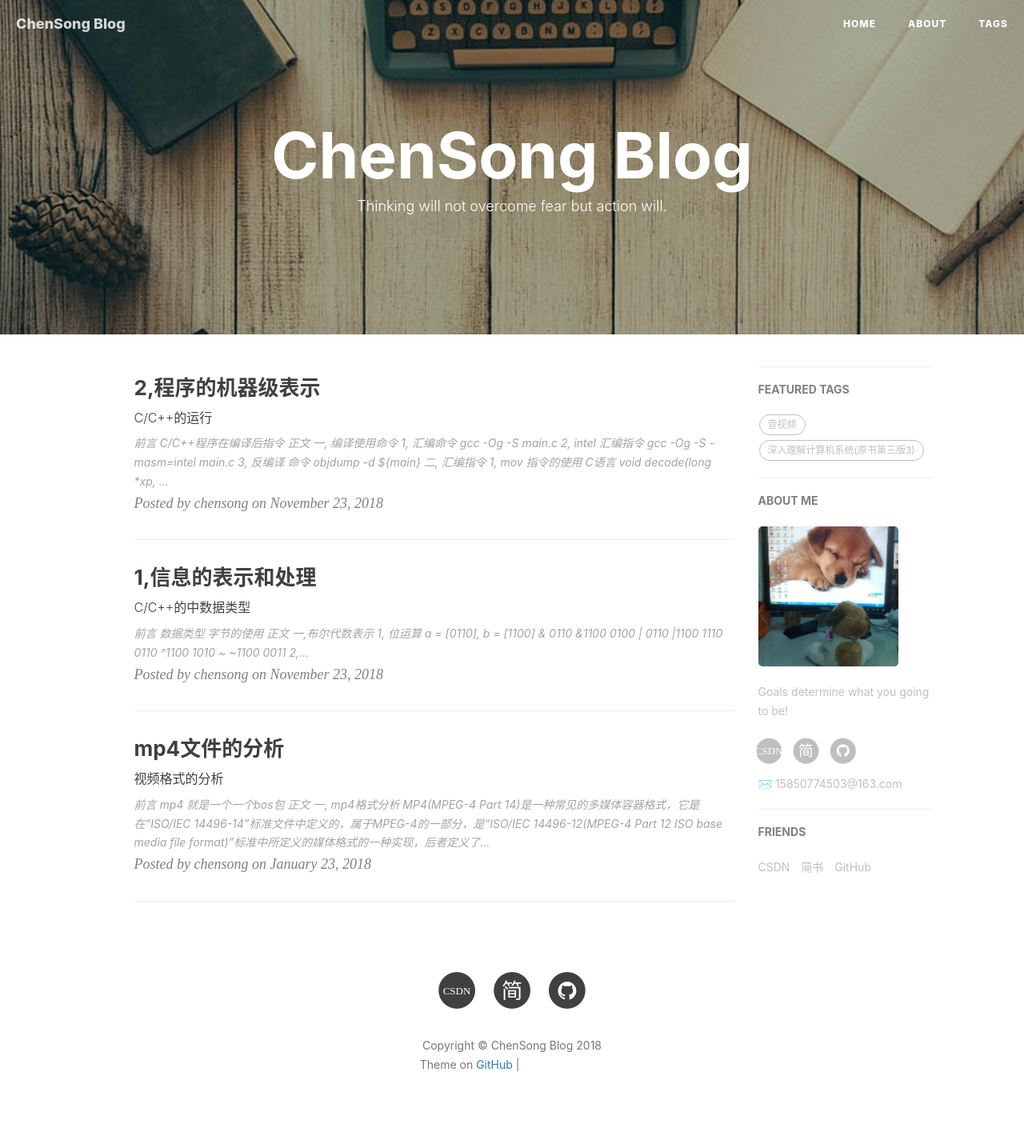
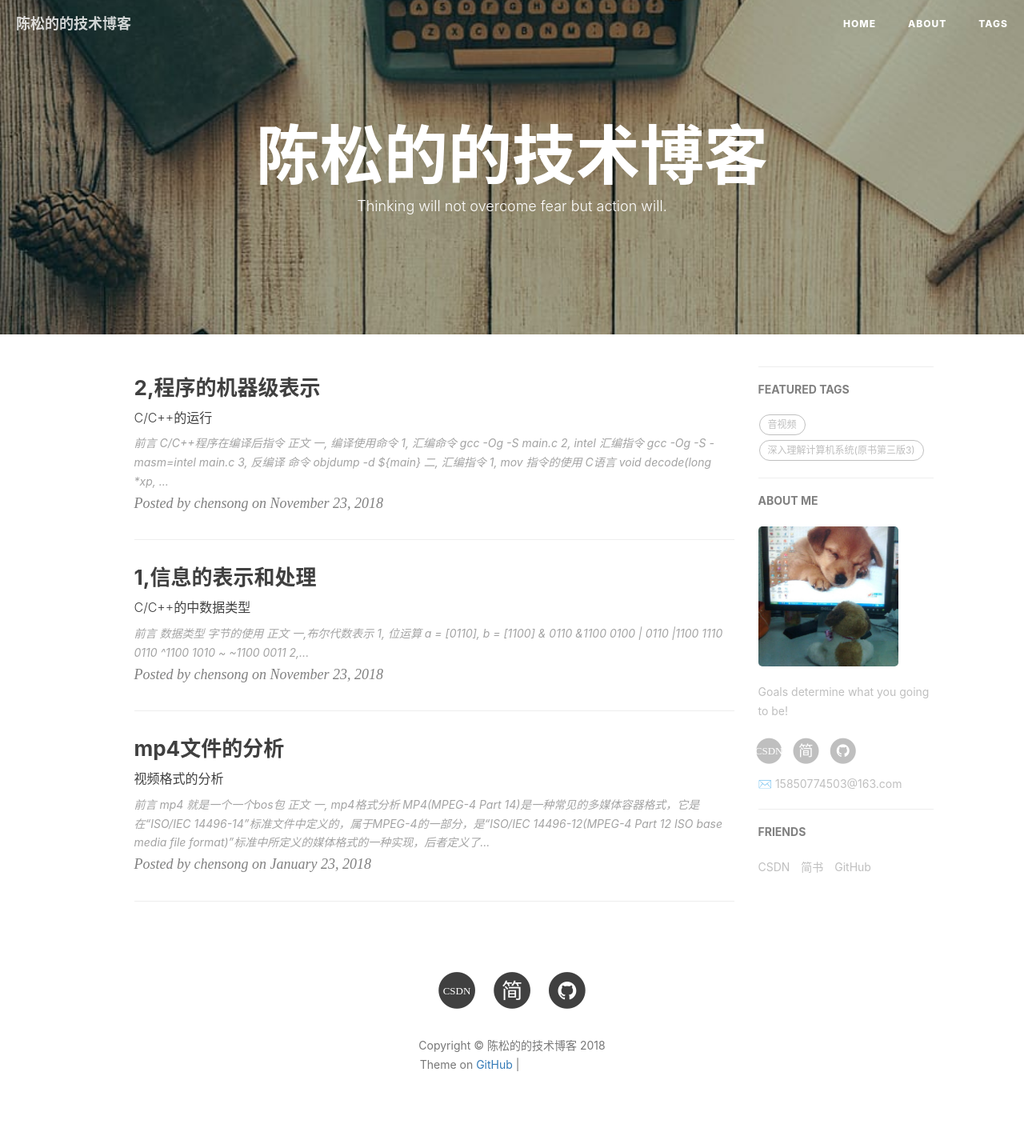
Before and after one commit to chensongpoixs/chensongpoixs.github.io, a Jekyll site: the page built from index.html, in a window 1280 px wide. Shown: the whole page at 80% size. Built offline with Jekyll 4.4.1, drawn with Linux system fonts in a browser that asks for light colours; nearby versions of some CDN libraries; the list of posts is cut into pages by our own code; comment, search, counter and statistics services are not loaded; grey boxes are pictures that could not be loaded.

Commit message:
修改博客

```diff
--- a/_config.yml
+++ b/_config.yml
@@ -1,10 +1,10 @@
 # Site settings
-title: ChenSong Blog
-SEOTitle: 陈松的博客 | CS Blog
+title: 陈松的的技术博客
+SEOTitle: 陈松的的技术博客 | CS Blog
 header-img: img/post-bg-desk.jpg
 email: 15850774503@163.com
 description: "Every failure is leading towards success."
-keyword: "ChenSong, CS Blog, 陈松的博客, 陈松, C/C++, 服务器"
+keyword: "ChenSong, CS Blog, 陈松的的技术博客, 陈松, C/C++, 服务器"
 url: "http://chensongpoixs.github.io"          # your host, for absolute URL
 baseurl: ""      # for example, '/blog' if your blog hosted on 'host/blog'
 github_repo: "https://github.com/chensongpoixs/chensongpoixs.github.io.git" # you code repository
--- a/_layouts/post.html
+++ b/_layouts/post.html
@@ -10,8 +10,8 @@ layout: default
 <style type="text/css">
     header.intro-header{
         position: relative;
-        background-image: url('{{ site.baseurl }}/{% if page.header-img %}{{ page.header-img }}{% else %}{{ site.header-img }}{% endif %}')
-    }
+         background-image:{% if page.linear-gradient %}{{ page.linear-gradient }}{% else %}
+         url('{{ site.baseurl }}/{% if page.header-img %}{{ page.header-img }}{% else %}{{ site.header-img }}{% endif %}') {% endif %}  }
 
     {% if page.header-mask %}
     header.intro-header .header-mask{
--- a/index.html
+++ b/index.html
@@ -30,12 +30,12 @@ description: "Thinking will not overcome fear but action will."
 <ul class="pager">
     {% if paginator.previous_page %}
     <li class="previous">
-        <a href="{{ paginator.previous_page_path | prepend: site.baseurl | replace: '//', '/' }}">&larr; Newer Posts</a>
+        <a href="{{ paginator.previous_page_path | prepend: site.baseurl | replace: '//', '/' }}">&larr; 上一页</a>
     </li>
     {% endif %}
     {% if paginator.next_page %}
     <li class="next">
-        <a href="{{ paginator.next_page_path | prepend: site.baseurl | replace: '//', '/' }}">Older Posts &rarr;</a>
+        <a href="{{ paginator.next_page_path | prepend: site.baseurl | replace: '//', '/' }}">下一页 &rarr;</a>
     </li>
     {% endif %}
 </ul>
```
